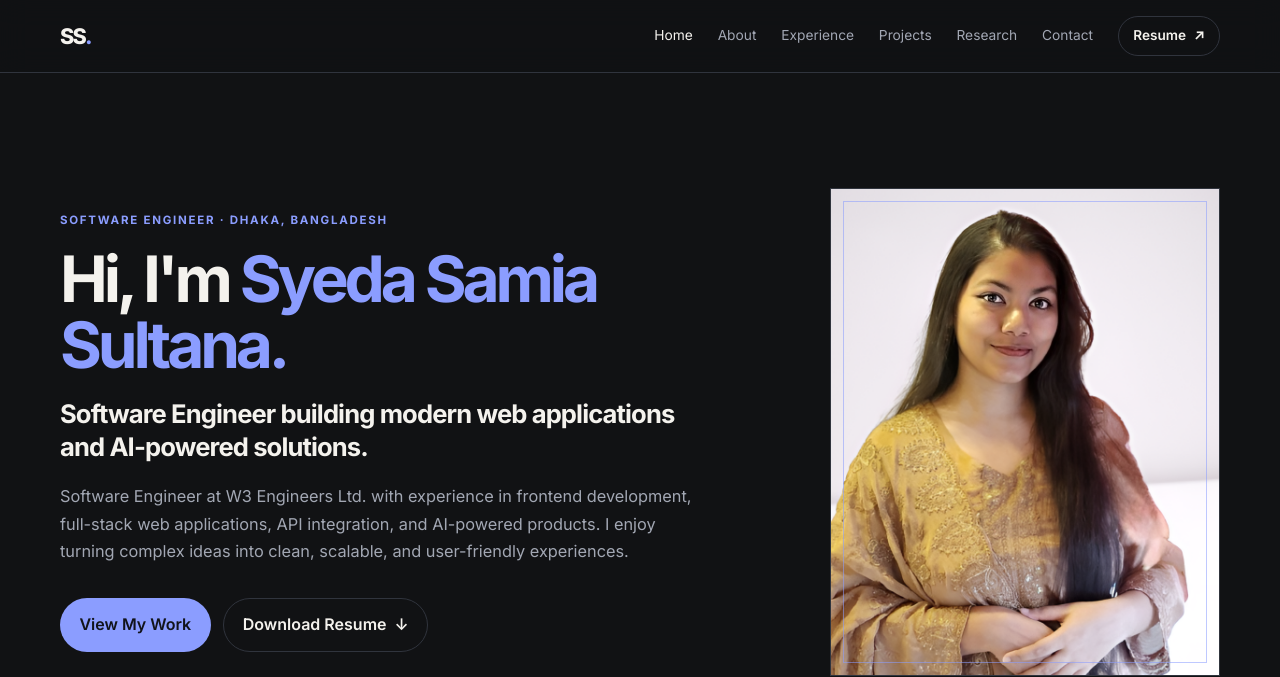
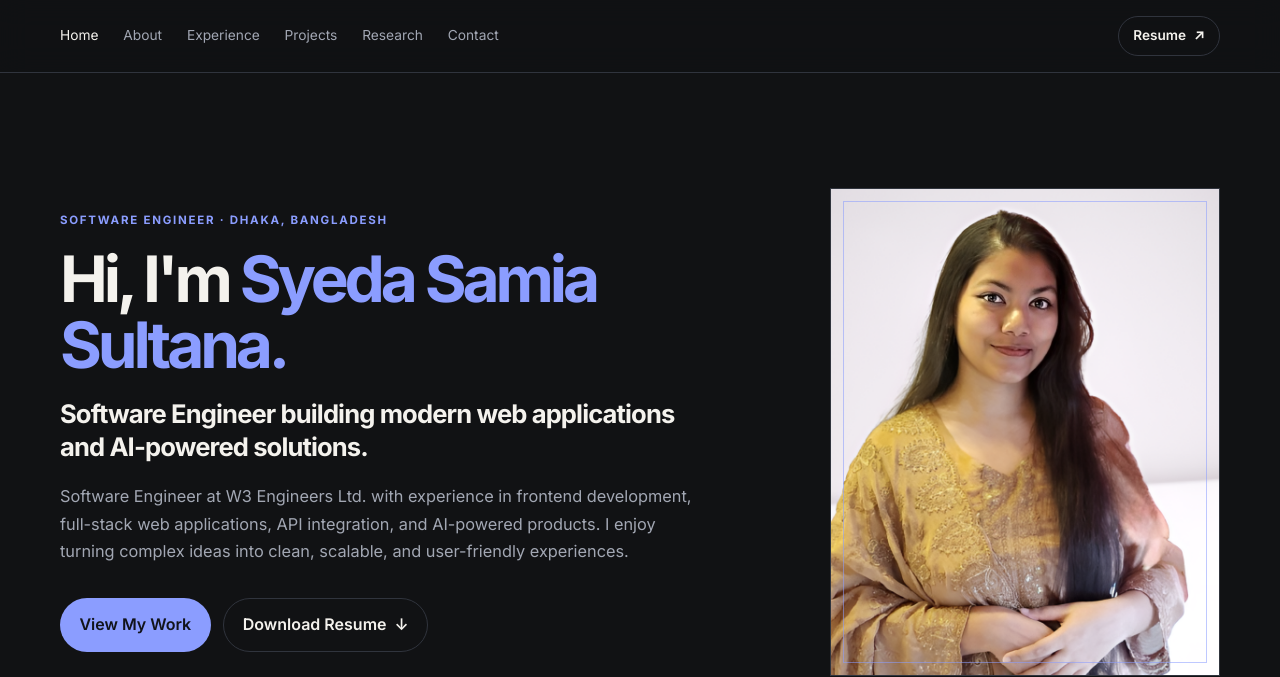
Before and after one commit to SamiaAurin/Aurin-Portfolio, a plain HTML site: page index.html in a window 1280 px wide. Shown: the top 677 px of the page. Drawn offline with Linux system fonts and the light colour scheme.

Commit message:
#Update -Refactor navigation structure in index.html by repositioning the resume link for better accessibility and organization.

```diff
--- a/index.html
+++ b/index.html
@@ -20,12 +20,11 @@
   <a class="skip-link" href="#main-content">Skip to content</a>
   <header class="site-header">
     <nav class="nav-shell" aria-label="Primary navigation">
-      <a class="brand" href="#home" aria-label="Syeda Samia Sultana home">SS<span>.</span></a>
       <button class="menu-toggle" type="button" aria-expanded="false" aria-controls="primary-menu"><span></span><span></span><span></span><span class="sr-only">Toggle navigation</span></button>
       <div class="nav-links" id="primary-menu">
         <a class="nav-link active" href="#home">Home</a><a class="nav-link" href="#about">About</a><a class="nav-link" href="#experience">Experience</a><a class="nav-link" href="#projects">Projects</a><a class="nav-link" href="#research">Research</a><a class="nav-link" href="#contact">Contact</a>
-        <a class="resume-link" href="images/Syeda_Samia_Sultana_CV.pdf" target="_blank" rel="noopener noreferrer">Resume <span aria-hidden="true">↗</span></a>
       </div>
+      <a class="resume-link" href="images/Syeda_Samia_Sultana_CV.pdf" target="_blank" rel="noopener noreferrer">Resume <span aria-hidden="true">↗</span></a>
     </nav>
   </header>
   <main id="main-content">
```
